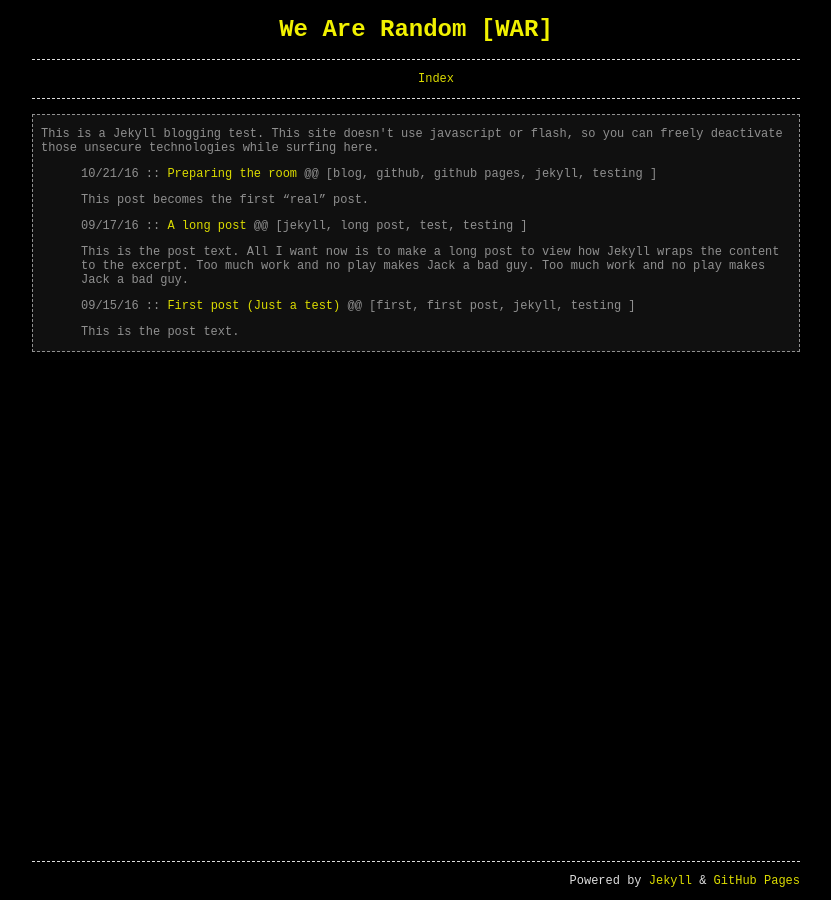
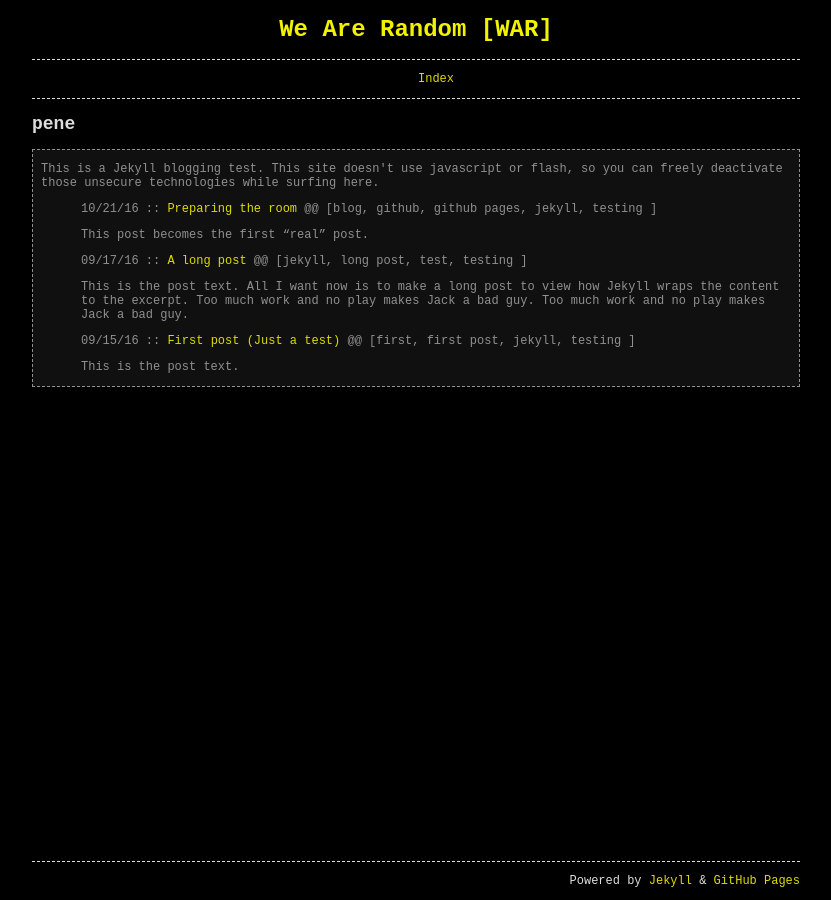
Before and after one commit to wearerandom/wearerandom.github.io, a Jekyll site: the page built from index.html, in a window 1280 px wide. Shown: the whole page, without its empty margins (224-1055 px from the left). Built offline with Jekyll 4.4.1, drawn with Linux system fonts in a browser that asks for light colours.

Commit message:
Update default.html

```diff
--- a/_layouts/default.html
+++ b/_layouts/default.html
@@ -2,7 +2,7 @@
 <body class="wrap">
       <h1>We Are Random [WAR]</h1>
       {% include navbar.html %}
-      <h2>{{ post.title }}</h2>
+      <h2>{{ title }} pene</h2>
     <div class="postcont">
       {{ content }}
     </div>
```
